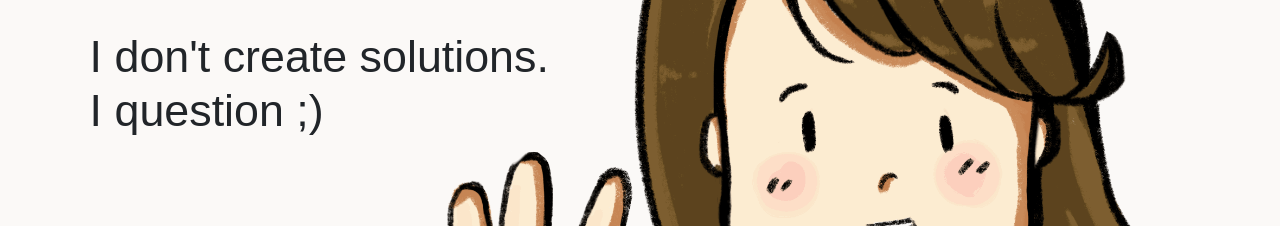
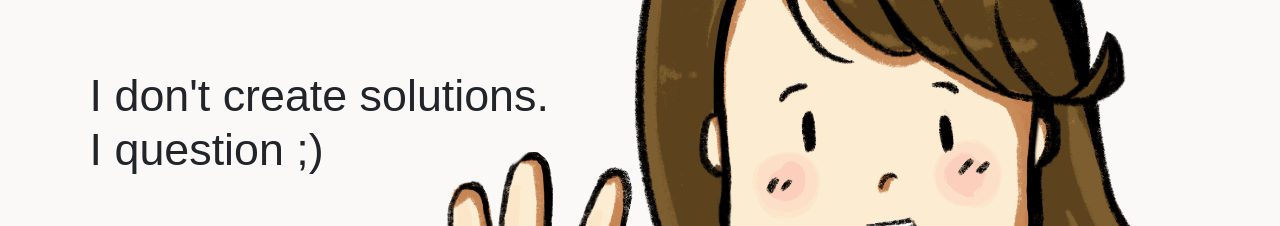
Before and after one commit to kiiroineko/celia.github.io, a plain HTML site: page index.html in a window 1280 px wide. Shown: the part 366-592 px from the top of the page. Drawn offline with nearby package versions, Linux system fonts and the light colour scheme; a web font is replaced by a local one.

Commit message:
Update mystyle.css

```diff
--- a/mystyle.css
+++ b/mystyle.css
@@ -63,7 +63,7 @@ img {
   top: 20vw;
   left: 2vw;
   font-size: 3vw;
-  margin: 7vw 5vw 5vw 5vw;}
+  margin: 10vw 5vw 5vw 5vw;}
 
 @media only screen and (max-width: 600px) {
   .Greet {font-size: 5vw;}
```
